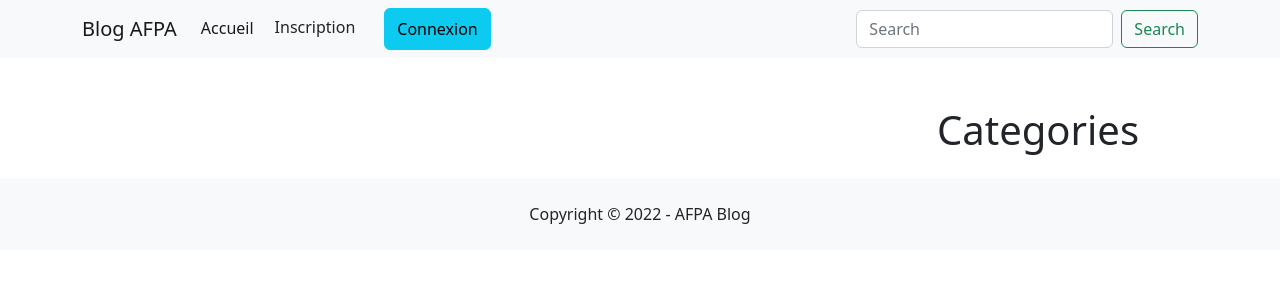
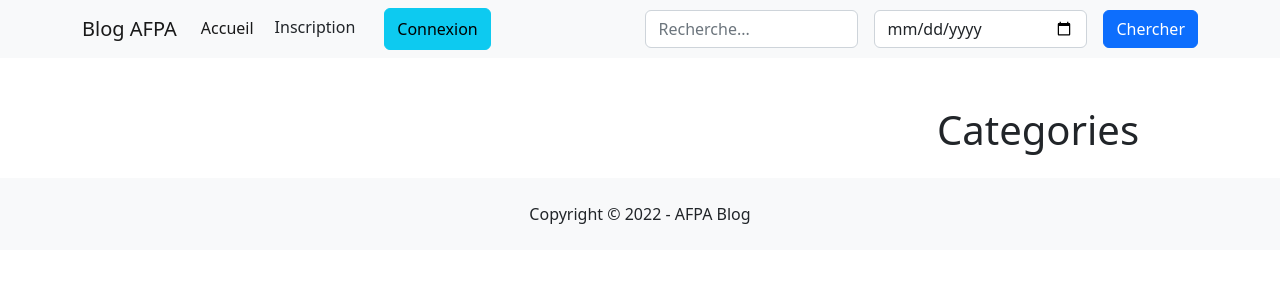
Before and after one commit to MarinaMasset/supportCours-blog_Symfony, a Symfony app: template templates/home/index.html.twig in a window 1280 px wide. Shown: the top 300 px of the page. Run offline with Twig, Linux system fonts and the light colour scheme; the template is opened without the code that fills it, so the values that code supplies are empty; some libraries are stand-ins or nearby versions.

Commit message:
recherche

```diff
--- a/templates/menu.html.twig
+++ b/templates/menu.html.twig
@@ -29,10 +29,21 @@
                 {% endif %}
 
             </ul>
-            <form class="d-flex" role="search">
-                <input class="form-control me-2" type="search" placeholder="Search" aria-label="Search">
-                <button class="btn btn-outline-success" type="submit">Search</button>
-            </form>
+        <form class="" role="search" method="post" action="{{ path('recherche')}}">
+        <div class="row g-3">
+          <div class="col">
+            <input type="text" class="form-control mr-2" name="title" placeholder="Recherche...">
+          </div>
+          <div class="col">
+            <input type="date" class="form-control mr-2" name="date" placeholder="Choisir une date">
+          </div>
+          <div class="w-auto">
+            <button type="submit" class="btn btn-primary mr-4">Chercher</button>
+          </div>
+        </div>
+      </form>
+
+
         </div>
     </div>
 </nav>
```
Also changed, not shown: src/Controller/HomeController.php (+36 -0 lines), src/Repository/ArticleRepository.php (+15 -14 lines).
